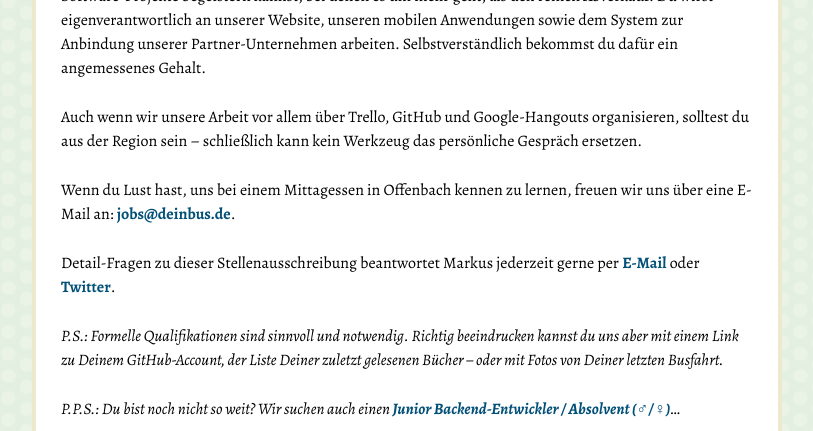
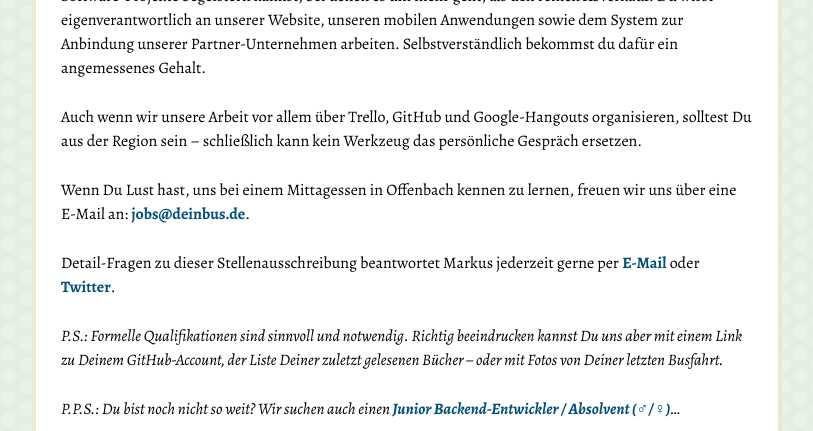
Before and after one commit to DeinBus/deinbus.github.io, a Jekyll site: the page built from besser/index.md, in a window 1280 px wide. Shown: the part 713-1144 px from the top of the page, without its empty margins (233-1046 px from the left). Built offline with Jekyll 4.4.1, drawn with Linux system fonts in a browser that asks for light colours.

```diff
--- a/_includes/outro.md
+++ b/_includes/outro.md
@@ -1,7 +1,7 @@
-Auch wenn wir unsere Arbeit vor allem über Trello, GitHub und Google-Hangouts organisieren, solltest du aus der Region sein – schließlich kann kein Werkzeug das persönliche Gespräch ersetzen.
+Auch wenn wir unsere Arbeit vor allem über Trello, GitHub und Google-Hangouts organisieren, solltest Du aus der Region sein – schließlich kann kein Werkzeug das persönliche Gespräch ersetzen.
 
-Wenn du Lust hast, uns bei einem Mittagessen in Offenbach kennen zu lernen, freuen wir uns über eine E-Mail an: [jobs@deinbus.de](mailto:jobs@deinbus.de?subject={{ page.job }}).
+Wenn Du Lust hast, uns bei einem Mittagessen in Offenbach kennen zu lernen, freuen wir uns über eine E-Mail an: [jobs@deinbus.de](mailto:jobs@deinbus.de?subject={{ page.job }}).
 
 Detail-Fragen zu dieser Stellenausschreibung beantwortet Markus jederzeit gerne per [E-Mail](mailto:markus.tacker@deinbus.de) oder [Twitter](https://twitter.com/coderbyheart).
 
-_P.S.: Formelle Qualifikationen sind sinnvoll und notwendig. Richtig beeindrucken kannst du uns aber mit einem Link zu Deinem GitHub-Account, der Liste Deiner zuletzt gelesenen Bücher – oder mit Fotos von Deiner letzten Busfahrt._
+_P.S.: Formelle Qualifikationen sind sinnvoll und notwendig. Richtig beeindrucken kannst Du uns aber mit einem Link zu Deinem GitHub-Account, der Liste Deiner zuletzt gelesenen Bücher – oder mit Fotos von Deiner letzten Busfahrt._
```
